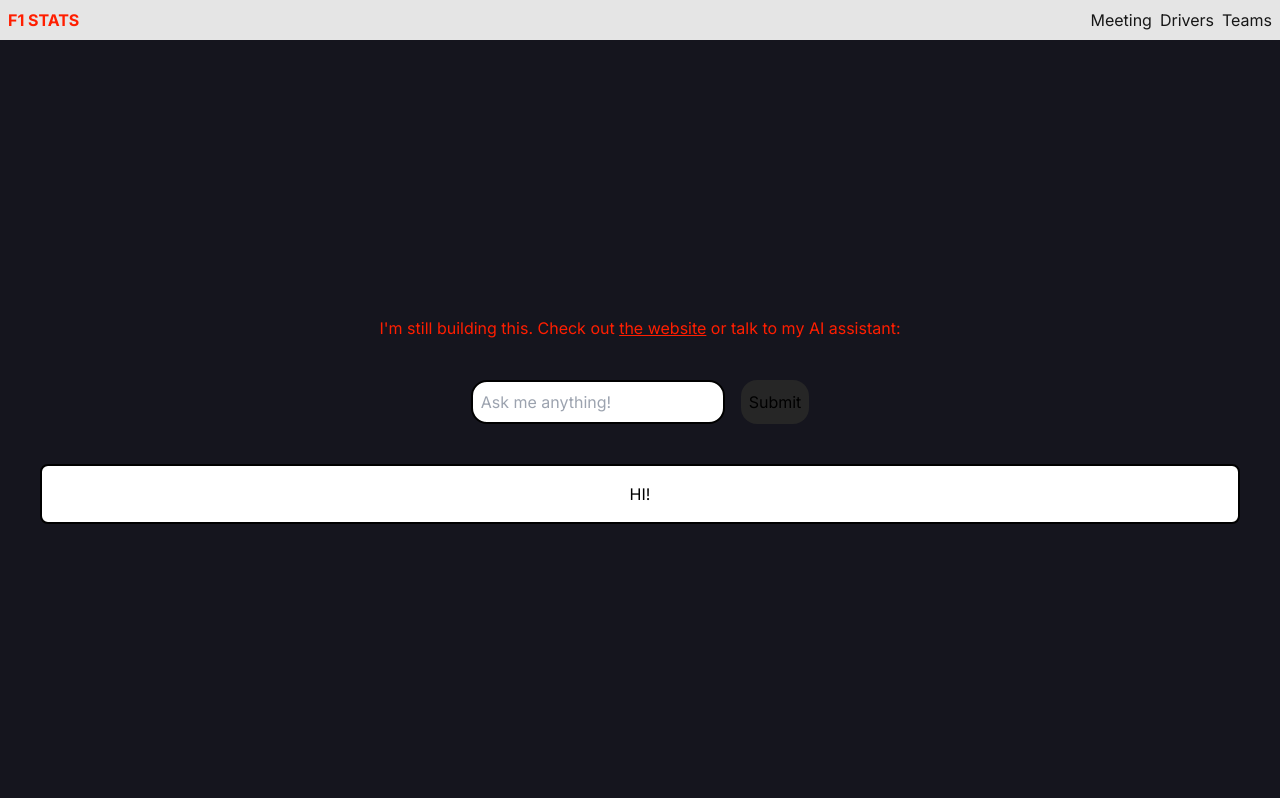
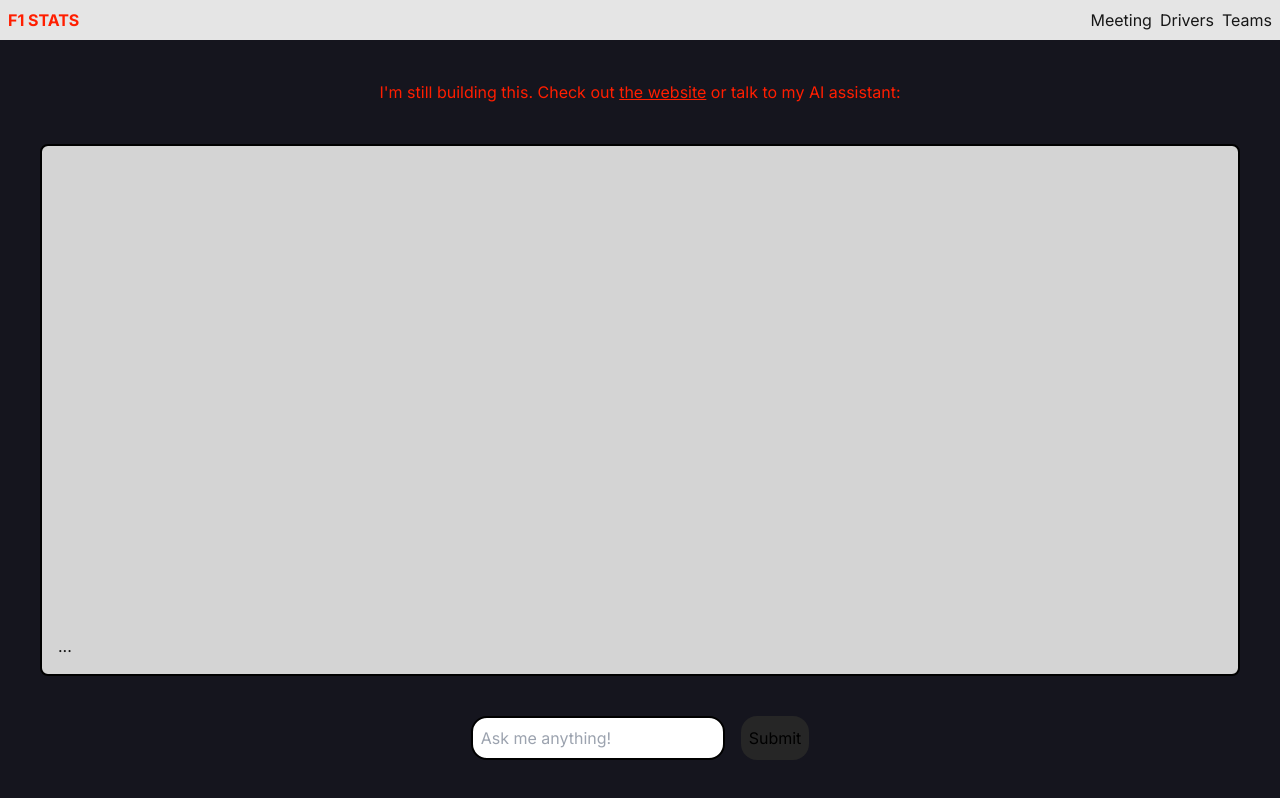
Before and after one commit to dehadeaaryan/openf1client, a Next.js app: page / in a window 1280 px wide. Built offline with nearby package versions, Linux system fonts and the light colour scheme; no server answers.

Commit message:
Reorder elements

```diff
--- a/app/components/Home.tsx
+++ b/app/components/Home.tsx
@@ -9,10 +9,10 @@ export default function Home() {
     const [output, setOutput] = useState("");
     const [loading, setLoading] = useState(false);
     return (
-        <div className="p-10 bg-background w-screen h-screen flex flex-col justify-center items-center gap-10">
+        <div className="p-10 bg-background w-screen h-full flex flex-col justify-center items-center gap-10 box-border">
             <p className="text-primary">I'm still building this. Check out <Link href="/current" className="underline">the website</Link> or talk to my AI assistant:</p>
+            <Output output={output} loading={loading} />
             <Form setOutput={setOutput} loading={loading} setLoading={setLoading} />
-            <Output output={output} loading={loading} />
         </div>
     );
 }
--- a/app/components/Output.tsx
+++ b/app/components/Output.tsx
@@ -10,8 +10,8 @@ const LoadingSpinner = () => {
 
 export const Output = ({ output, loading }: { output: string, loading: boolean }) => {
     return (
-        <div className="bg-white p-4 text-black border-2 border-black rounded-lg h-auto w-full text-center">
-            {loading ? <LoadingSpinner /> : <p>{output || "HI!"}</p>}
+        <div className="bg-neutral-300 p-4 text-neutral-900 border-2 border-black rounded-lg w-full flex-1 flex flex-col justify-end">
+            {loading ? <LoadingSpinner /> : <p>{output || "..."}</p>}
         </div>
     )
 }
--- a/app/page.tsx
+++ b/app/page.tsx
@@ -3,7 +3,7 @@ import Home from "./components/Home";
 
 export default function Page() {
     return (
-        <div className="bg-black w-screen h-screen flex flex-col justify-center items-center">
+        <div className="bg-black w-screen h-screen flex flex-col justify-center items-center box-border">
             <Header />
             <Home />
         </div>
```
